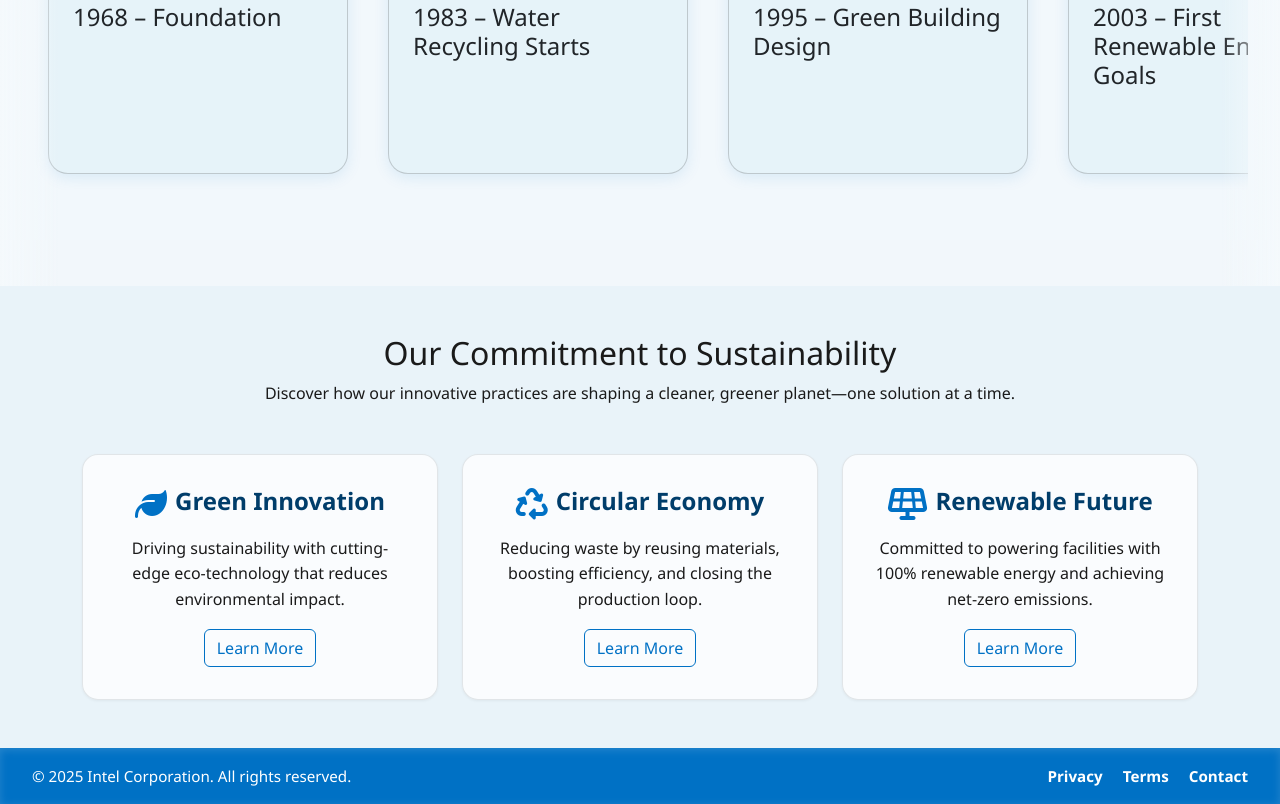
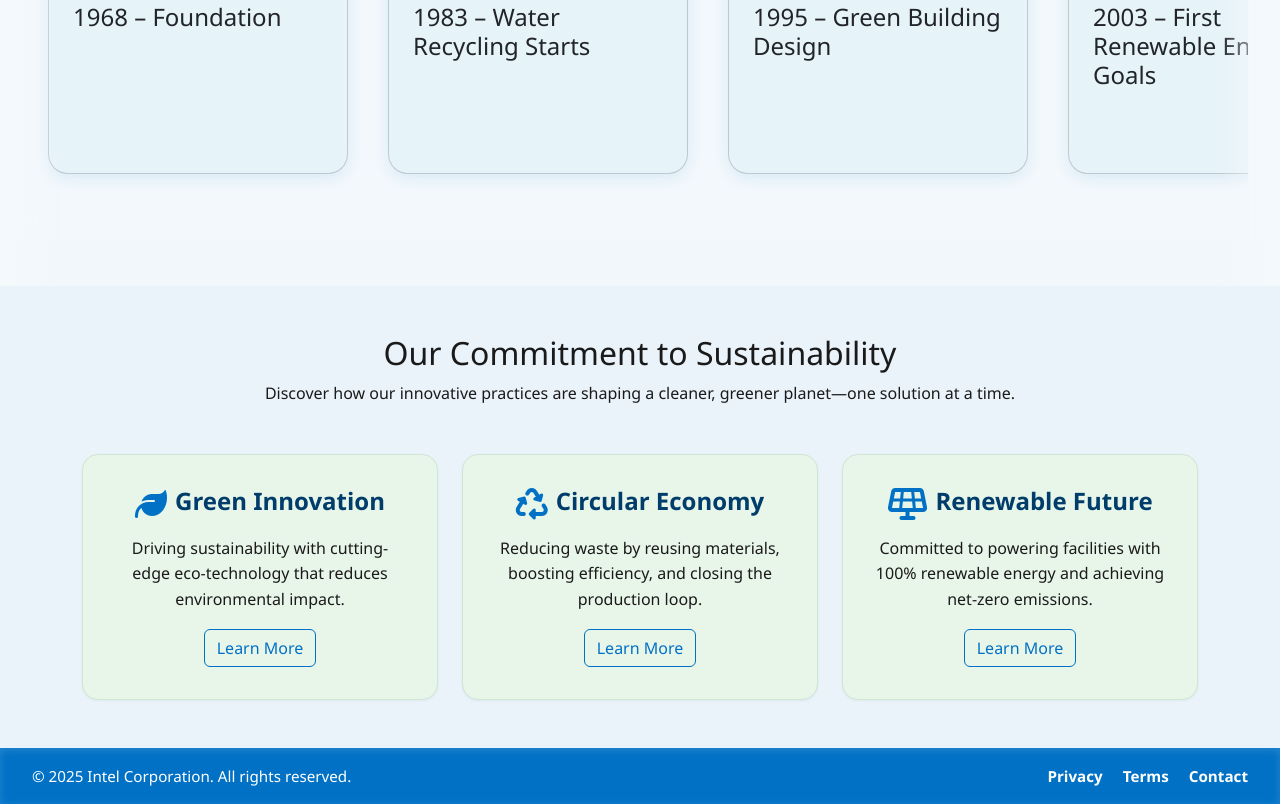
Before and after one commit to Mohammed-star-eng/03-Intel-website, a plain HTML site: page index.html in a window 1280 px wide. Shown: the part 1031-1835 px from the top of the page. Drawn offline with nearby package versions, Linux system fonts and the light colour scheme.

Commit message:
color changes

```diff
--- a/styles.css
+++ b/styles.css
@@ -721,8 +721,8 @@ section.container {
 
 /* Card Styling */
 .sustainability-card {
-  background-color: #ffffffc3;
-  border: 1px solid #dee2e6e4;
+  background-color: #e8f5e9;
+  border: 1px solid #cde7d4;
   padding: 2rem;
   border-radius: 1rem;
   box-shadow: 0 1px 3px rgba(0, 0, 0, 0.05);
```
